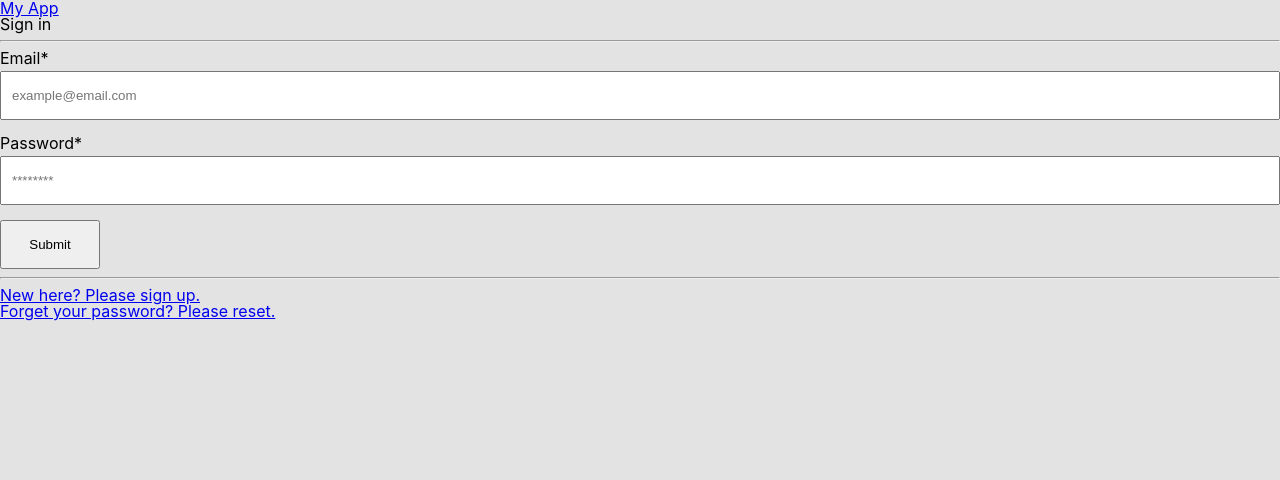
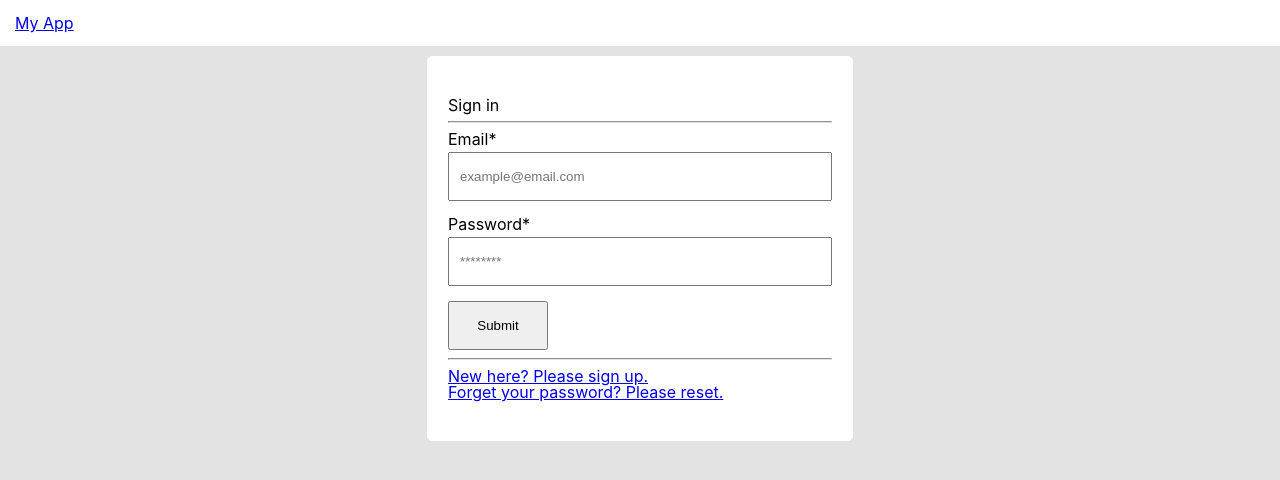
Before and after one commit to Derfan/managment-fe, a React (Vite) app: page /sign-in in a window 1280 px wide. Shown: the top 480 px of the page. Built offline with nearby package versions, Linux system fonts and the light colour scheme.

Commit message:
replace modules

```diff
--- a/src/App.tsx
+++ b/src/App.tsx
@@ -1,7 +1,8 @@
 import { Suspense, lazy, useEffect } from "react";
-import { Routes, Route, Link } from "react-router-dom";
+import { Routes, Route } from "react-router-dom";
 
-import { Title, Loader } from "./components";
+import { Header } from "./modules";
+import { Loader } from "./components";
 
 const HomeRoute = lazy(() => import('./routes/Home'));
 const SignInRoute = lazy(() => import('./routes/SignIn'));
@@ -29,9 +30,7 @@ export function App() {
 
   return (
     <>
-      <Title tag="h1">
-        <Link to="/">My App</Link>
-      </Title>
+      <Header />
 
       <Suspense fallback={<Loader />}>
         <Routes>
--- /dev/null
+++ b/src/components/Card/Card.module.css
@@ -0,0 +1,15 @@
+.card {
+    background-color: white;
+
+    width: 30%;
+    min-width: 320px;
+    padding: 40px 20px;
+    margin: auto;
+
+    border: 1px solid white;
+    border-radius: 5px;
+}
+
+.card > hr {
+    border-color: var(--main-bg-color);
+}
--- a/src/components/Card/index.tsx
+++ b/src/components/Card/index.tsx
@@ -1,10 +1,23 @@
+import { FunctionComponent } from "react";
+import cns from "classnames";
+
 import { Title } from "../Title";
+import cn from "./Card.module.css";
 
-export const Card = ({ title, children }) => {
+type PropsType = {
+  title?: string
+  className?: string
+}
+
+export const Card:FunctionComponent<PropsType> = ({ title, className, children }) => {
   return (
-    <div>
-      <Title>{title}</Title>
-      <hr />
+    <div className={cns(cn.card, className)}>
+      {title && (
+        <>
+          <Title>{title}</Title>
+          <hr />
+        </>
+      )}
       {children}
     </div>
   )
--- /dev/null
+++ b/src/modules/Header/Header.module.css
@@ -0,0 +1,6 @@
+.header {
+    padding: 15px;
+    margin-bottom: 10px;
+
+    background-color: white;
+}
--- /dev/null
+++ b/src/modules/Header/index.tsx
@@ -0,0 +1,14 @@
+import { Link } from "react-router-dom";
+
+import { Title } from "../../components";
+import cn from "./Header.module.css";
+
+export const Header = () => {
+    return (
+        <header className={cn.header}>
+            <Title tag="h1">
+                <Link to="/">My App</Link>
+            </Title>
+        </header>
+    )
+};
--- a/src/modules/index.ts
+++ b/src/modules/index.ts
@@ -1 +1,2 @@
-export { SignInForm, SignUpForm, ResetForm } from "./AuthModule";
+export { SignInForm, SignUpForm, ResetForm } from "./Auth";
+export { Header } from './Header';
```
Also changed, not shown: src/modules/Auth/ResetForm/index.tsx (renamed from src/modules/AuthModule/ResetForm/index.tsx), src/modules/Auth/SignInForm/index.tsx (renamed from src/modules/AuthModule/SignInForm/index.tsx), src/modules/Auth/SignUpForm/index.tsx (renamed from src/modules/AuthModule/SignUpForm/index.tsx), src/modules/Auth/index.ts (renamed from src/modules/AuthModule/index.ts).
